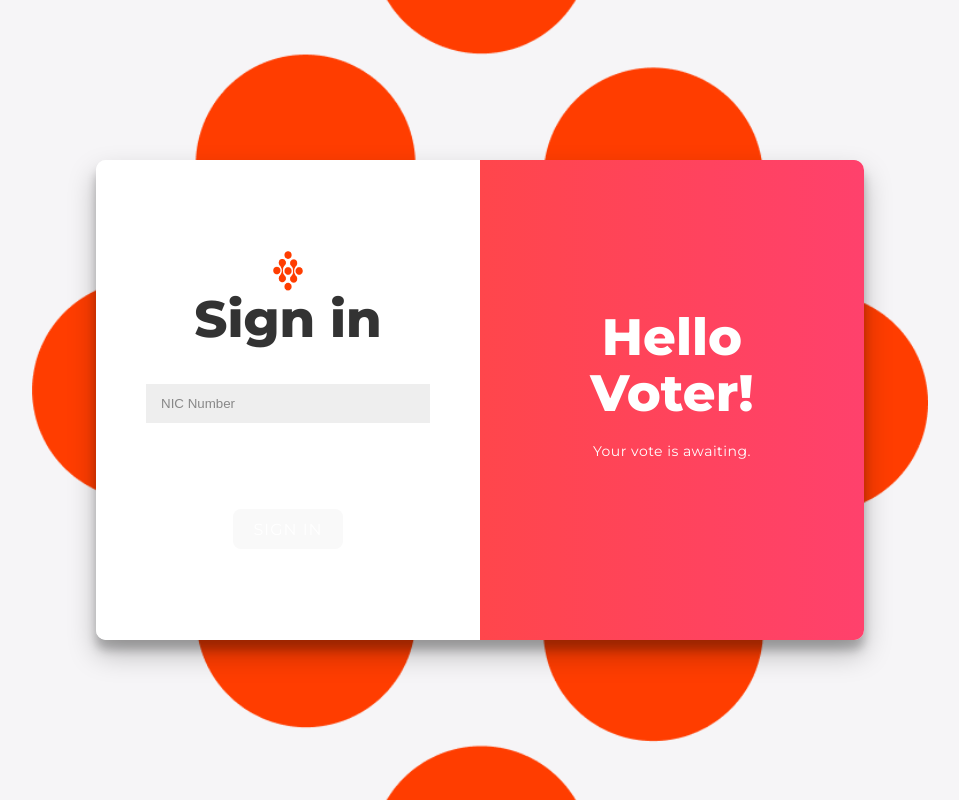
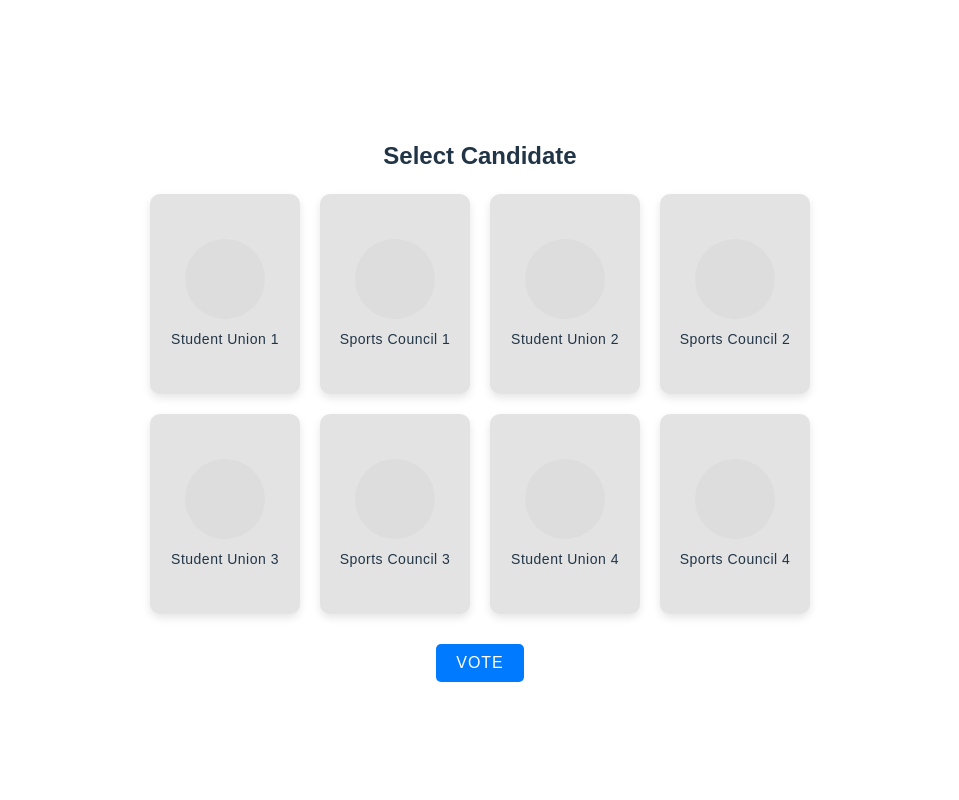
Before and after one commit to Thizh/univote, a React (Vite) app in the folder univote_frontend/: page / in a window 1280 px wide. Shown: the whole page, without its empty margins (160-1119 px from the left). Built offline with nearby package versions, Linux system fonts and the light colour scheme.

Commit message:
2024/11/14

```diff
--- a/univote_frontend/package.json
+++ b/univote_frontend/package.json
@@ -16,6 +16,7 @@
     "react-dom": "^18.3.1",
     "react-icons": "^5.3.0",
     "react-loading-indicators": "^1.0.0",
+    "react-qr-code": "^2.0.15",
     "react-router-dom": "^6.26.2"
   },
   "devDependencies": {
--- a/univote_frontend/src/App.jsx
+++ b/univote_frontend/src/App.jsx
@@ -2,6 +2,8 @@ import React, { useState, useEffect } from 'react';
 import { BrowserRouter as Router, Routes, Route, Navigate } from 'react-router-dom';
 import Home from './screens/Home';
 import LoginSignUp from './screens/LoginSignUp';
+import Vote from './screens/Vote';
+
 
 function App() {
   const [isLoggedIn, setIsLoggedIn] = useState(false);
@@ -21,12 +23,17 @@ function App() {
 
   return (
     <Router>
+
+
+
+
       <Routes>
         <Route
           path="/"
-          element={isLoggedIn ? <Home /> : <LoginSignUp />}
+          element={isLoggedIn ? <Vote /> : <Vote />}
         />
       </Routes>
+
     </Router>
   );
 }
--- /dev/null
+++ b/univote_frontend/src/css/Vote.css
@@ -0,0 +1,101 @@
+body {
+  margin: 0;
+  padding: 0;
+  background: white; /* Set a neutral background color */
+  font-family: Arial, sans-serif;
+}
+
+
+.vote-container {
+  padding: 20px;
+  background: transparent; /* Ensure container is transparent */
+}
+
+.voting-section {
+  text-align: center;
+}
+
+.heading {
+  font-size: 1.5em;
+  margin-bottom: 20px;
+}
+.candidates {
+  display: grid;
+  grid-template-columns: repeat(4, 1fr);
+  gap: 20px;
+  margin-left: 0;
+
+}
+
+.election-card {
+  background-color: #E3E3E3;
+  border-radius: 10px;
+  padding: 10px;
+  display: flex;
+  flex-direction: column;
+  align-items: center;
+  justify-content: center;
+  cursor: pointer;
+  box-shadow: 0 4px 8px rgba(0, 0, 0, 0.1);
+  transition: background-color 0.3s;
+}
+
+.election-card.selected {
+  background-color: #B8DFAE;
+}
+
+.icon-placeholder {
+  width: 80px;
+  height: 80px;
+  background-color: #ddd;
+  border-radius: 50%;
+  margin-bottom: 10px;
+}
+
+.buttons-container {
+  display: flex;
+  flex-direction: column; /* Stack items vertically */
+  align-items: center;
+  gap: 20px;
+  margin-top: 30px;
+}
+
+
+
+.vote-button {
+  padding: 10px 20px;
+  font-size: 1em;
+  background-color: #007bff;
+  color: #fff;
+  border: none;
+  align-items: center;
+  border-radius: 5px;
+  cursor: pointer;
+  transition: background-color 0.3s;
+}
+
+.vote-button:hover {
+  background-color: #45A049;
+}
+
+
+.buttons-container {
+  display: flex;
+  justify-content: flex-end;
+  gap: 80px;
+  margin-top: 30px;
+}
+
+.qr-container {
+  position: fixed;
+  bottom: 20px;
+  right: 20px;
+  background-color: white; /* Optional: To make it stand out */
+  padding: 10px;
+  border-radius: 10px;
+  box-shadow: 0 4px 8px rgba(0, 0, 0, 0.2);
+}
+
+.qr-container svg {
+  cursor: pointer; /* Optional: To show it’s clickable */
+}
--- /dev/null
+++ b/univote_frontend/src/screens/Vote.jsx
@@ -0,0 +1,69 @@
+import React, { useState } from 'react';
+import Header from '../components/Header';
+import Footer from '../components/Footer';
+import { FaSpinner } from 'react-icons/fa'; // Import spinner icon from react-icons
+import QRCode from 'react-qr-code'; // Import QR code component
+import '../css/Vote.css';
+
+
+
+function Vote() {
+  const [isLoading, setIsLoading] = useState(false);
+  const [selectedCandidate, setSelectedCandidate] = useState(null); // Single candidate state
+
+  const candidates = [
+    "Student Union 1", "Sports Council 1", "Student Union 2", "Sports Council 2",
+    "Student Union 3", "Sports Council 3", "Student Union 4", "Sports Council 4"
+  ];
+
+  const handleCandidateClick = (candidate) => {
+    setSelectedCandidate(candidate); // Select the clicked candidate
+    setIsLoading(false); // Reset loading state when a new candidate is selected
+  };
+
+
+
+  return (
+    <div className="vote-container">
+
+      <div className="voting-section">
+        <h2 className="heading">Select Candidate</h2>
+
+        <div className="candidates">
+          {candidates.map((candidate, index) => (
+            <div
+              key={index}
+              className={`election-card ${selectedCandidate === candidate ? "selected" : ""}`}
+              onClick={() => handleCandidateClick(candidate)} // Set the clicked candidate as selected
+            >
+              <div className="icon-placeholder"></div>
+              <p>{candidate}</p>
+            </div>
+          ))}
+        </div>
+
+        <div className="buttons-container">
+          <button
+             className="vote-button"
+            onClick={setIsLoading} // Handle vote button click
+            disabled={!selectedCandidate} // Disable button if no candidate is selected
+          >
+            {isLoading ? <FaSpinner className="spinner" size={20} /> : "Vote"}
+          </button>
+
+        </div>
+      </div>
+
+      {/* Conditionally render the QR code when isLoading is true */}
+      {isLoading && selectedCandidate && (
+        <div className="qr-container">
+          <QRCode value={`https://example.com/vote/${selectedCandidate}`} size={100} />
+        </div>
+      )}
+
+
+    </div>
+  );
+}
+
+export default Vote;
```
Also changed, not shown: univote_frontend/src/css/AcceptVote.css (added, +38 -0 lines), 1 other file (tests, documents, lock files or other folders).
